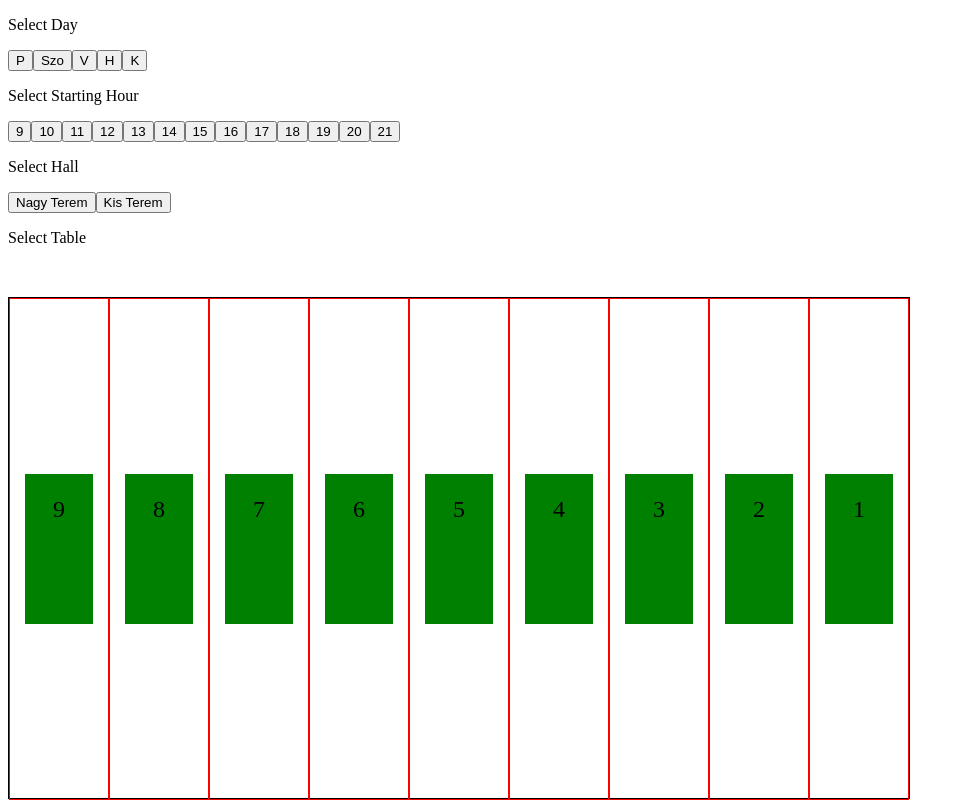
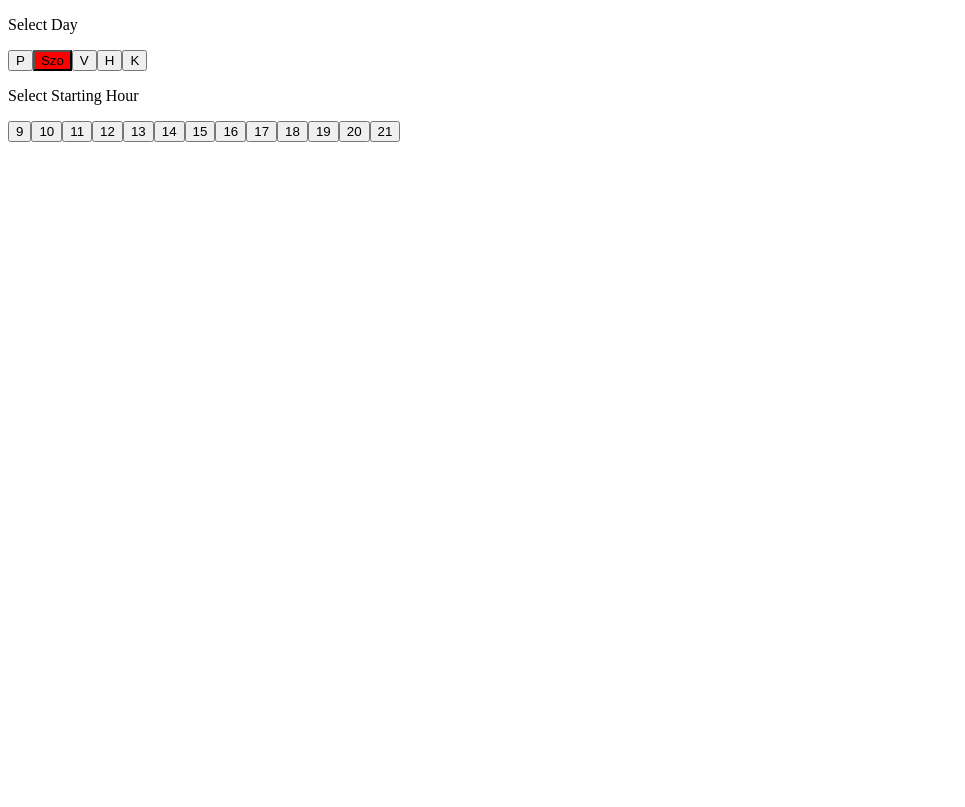
Before and after one commit to toti90/bvsc_frontend, an Angular app in the folder bvsc-app/: page / in a window 1280 px wide. Both pictures are taken after a click on the button "Szo". Shown: the whole page, without its empty margins (0-965 px from the left). Built offline with nearby package versions, Linux system fonts and the light colour scheme.

Commit message:
add label for selected days and table

```diff
--- a/bvsc-app/src/app/components/big-hall/big-hall.component.html
+++ b/bvsc-app/src/app/components/big-hall/big-hall.component.html
@@ -1,6 +1,6 @@
 <p>Select Table</p>
 <div class="hall">
   <div class="place" *ngFor="let table of tables">
-    <div class="table" (click)="selectTable(table)">{{table}}</div>
+    <div class="table" (click)="selectTable(table)" [ngClass]="table === this.selectedTableClass ? 'selected':''">{{table}}</div>
   </div>
 </div>
--- a/bvsc-app/src/app/components/big-hall/big-hall.component.scss
+++ b/bvsc-app/src/app/components/big-hall/big-hall.component.scss
@@ -13,7 +13,6 @@
   display: flex;
   align-items: center;
   justify-content: center;
-}
 
   .table {
     background-color: green;
@@ -23,3 +22,8 @@
     text-align: center;
     line-height: 70px;
   }
+
+  .selected {
+    background-color: yellow;
+  }
+}
--- a/bvsc-app/src/app/components/big-hall/big-hall.component.ts
+++ b/bvsc-app/src/app/components/big-hall/big-hall.component.ts
@@ -1,4 +1,4 @@
-import { Component, OnInit, Input } from '@angular/core';
+import { Component, OnInit, Input, EventEmitter, Output } from '@angular/core';
 
 @Component({
   selector: 'app-big-hall',
@@ -10,6 +10,8 @@ export class BigHallComponent implements OnInit {
   public tables = [9,8,7,6,5,4,3,2,1];
   @Input() selectedHour;
   @Input() selectedHall;
+  @Output() selectedTable = new EventEmitter<number>();
+  private selectedTableClass: number;
 
   constructor() { }
 
@@ -17,9 +19,8 @@ export class BigHallComponent implements OnInit {
   }
 
   selectTable(tableNumber: number) {
-    console.log(tableNumber);
-    console.log(this.selectedHour);
-    console.log(this.selectedHall);
+    this.selectedTableClass = tableNumber;
+    this.selectedTable.emit(tableNumber);
   }
 
 }
--- a/bvsc-app/src/app/components/days/days.component.html
+++ b/bvsc-app/src/app/components/days/days.component.html
@@ -1,7 +1,17 @@
-<p>Select Day</p>
-<button *ngFor='let day of nextFiveDays' (click)='findDay(day)'>{{day | makeHungarianDay}}</button>
-<p>Select Starting Hour</p>
-<button *ngFor='let hour of hours' (click)='addStartHour(hour)'>{{hour}}</button>
-<p>Select Hall</p>
-<button *ngFor='let hall of halls' (click)='selectHall(hall)'>{{hall}}</button>
-<app-big-hall [selectedHour]='selectedHour' [selectedHall]='selectedHall'></app-big-hall>
+<div>
+  <p>Select Day</p>
+  <button *ngFor='let day of nextFiveDays' (click)='findDay(day)' [ngClass]="day===this.selectedDayClass ? 'selected':''">{{day | makeHungarianDay}}</button>
+</div>
+<div *ngIf="this.selectedDay">
+  <p>Select Starting Hour</p>
+  <button *ngFor='let hour of hours' (click)='addStartHour(hour)' [ngClass]="hour===this.selectedHourClass ? 'selected':''">{{hour}}</button>
+</div>
+<div *ngIf="this.selectedDay && this.selectedHour">
+  <p>Select Hall</p>
+  <button *ngFor='let hall of halls' (click)='selectHall(hall)' [ngClass]="hall===this.selectedHall ? 'selected':''">{{hall}}</button>
+</div>
+<app-big-hall [selectedHour]='selectedHour' [selectedHall]='selectedHall' *ngIf="this.selectedHall && this.selectedDay && this.selectedHour" (selectedTable)="selectTable($event)"></app-big-hall>
+<div *ngIf='selectedTable'>
+  <p>Your selected time is: {{selectedHour | date:'short'}}</p>
+  <p>Table number {{selectedTable}} in the {{this.selectedHall}}</p>
+</div>
--- a/bvsc-app/src/app/components/days/days.component.scss
+++ b/bvsc-app/src/app/components/days/days.component.scss
@@ -0,0 +1,3 @@
+.selected {
+  background-color: red;
+}
--- a/bvsc-app/src/app/components/days/days.component.ts
+++ b/bvsc-app/src/app/components/days/days.component.ts
@@ -1,4 +1,4 @@
-import { Component, OnInit } from '@angular/core';
+import { Component, OnInit, Input } from '@angular/core';
 
 @Component({
   selector: 'app-days',
@@ -11,8 +11,11 @@ export class DaysComponent implements OnInit {
   public hours = [9, 10, 11, 12, 13, 14, 15, 16, 17, 18, 19, 20, 21];
   public halls = ['Nagy Terem', 'Kis Terem'];
   private selectedDay: Date;
+  private selectedDayClass: string;
   private selectedHour: Date;
+  private selectedHourClass: number;
   private selectedHall: string;
+  private selectedTable: number;
 
 
   constructor() { }
@@ -28,17 +31,24 @@ export class DaysComponent implements OnInit {
     }
   }
 
+  selectTable(tableNumber) {
+    this.selectedTable = tableNumber;
+  }
 
-
-  findDay(timestamp: number) {
+  findDay(timestamp) {
+    this.selectedDayClass = timestamp;
     const time = new Date(timestamp);
     const day = time.getDate();
     const month = time.getMonth();
     const year = time.getFullYear();
     this.selectedDay = new Date(`${month + 1}-${day}-${year}`);
+    //Call service to call backend api with selectedDay
+
+    //Get response where you see the selected day's hours with label full: true or false;
   }
 
   addStartHour(hour: number) {
+    this.selectedHourClass = hour;
     this.selectedHour = new Date((this.selectedDay.getTime() + (hour) * 3600000));
   }
 
```
Lines whose indentation alone changed are shown as unchanged.
